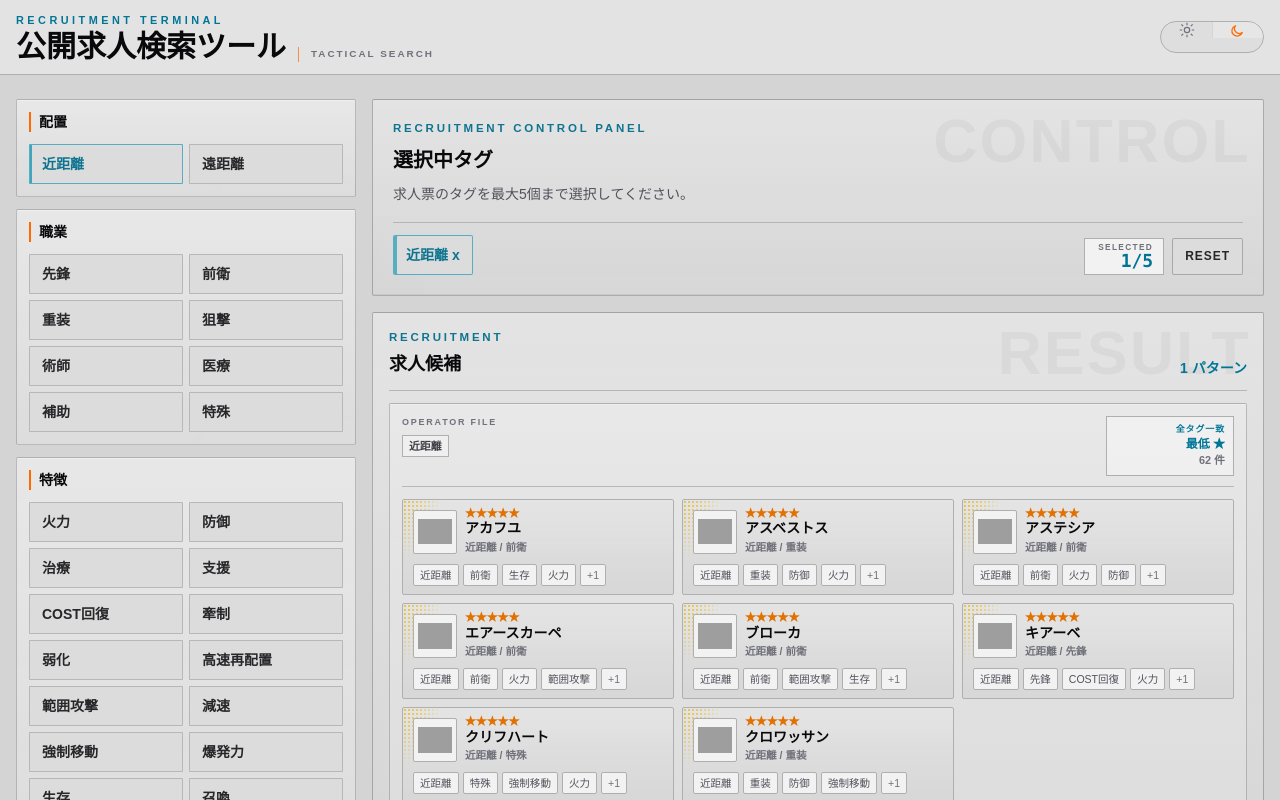
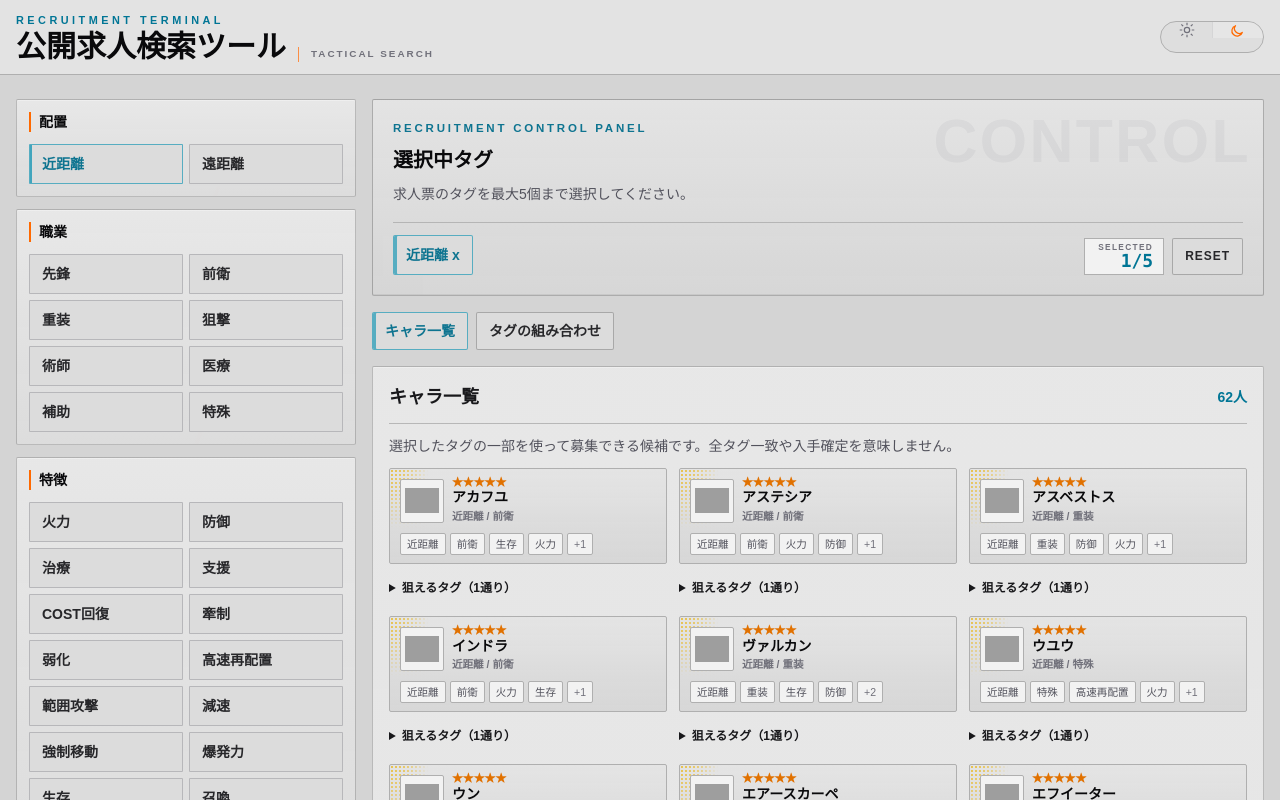
Before and after one commit to Assy0562/recruitment-terminal, a Next.js app: page / in a window 1280 px wide. Both pictures are taken after a click on the button "近距離". Shown: the top 800 px of the page. Built offline with nearby package versions, Linux system fonts and the light colour scheme; grey boxes are pictures that could not be loaded.

Commit message:
Add unique operator overview with result view switching

```diff
--- /dev/null
+++ b/src/components/OperatorCandidates.tsx
@@ -0,0 +1,40 @@
+import { getOperatorCandidates, getRarityLabel, type TagCombinationCandidate } from "@/lib/recruit";
+import { OperatorCard } from "./OperatorCard";
+
+export function OperatorCandidates({ candidates, hasSelection }: {
+  candidates: TagCombinationCandidate[];
+  hasSelection: boolean;
+}) {
+  const entries = getOperatorCandidates(candidates);
+  return (
+    <section className="terminal-panel terminal-panel-plain p-3 sm:p-4">
+      <div className="flex items-center justify-between gap-2 border-b pb-3 terminal-divider">
+        <h2 className="text-lg font-black">キャラ一覧</h2>
+        <span className="text-sm font-bold text-cyan-700 dark:text-cyan-300">{entries.length}人</span>
+      </div>
+      <p className="my-3 text-sm text-zinc-600 dark:text-zinc-400">
+        {hasSelection ? "選択したタグの一部を使って募集できる候補です。全タグ一致や入手確定を意味しません。" : "手元の求人タグを選ぶと、募集できるキャラを重複なしで表示します。"}
+      </p>
+      {hasSelection && entries.length === 0 ? <p>候補がありません。タグを選び直してください。</p> : null}
+      <div className="grid gap-3 md:grid-cols-2 xl:grid-cols-3">
+        {entries.map(({ operator, combinations }) => (
+          <article key={operator.id} className="min-w-0">
+            <OperatorCard operator={operator} />
+            {operator.rarity === 6 ? <p className="mt-1 text-xs font-bold text-orange-700 dark:text-orange-300">上級エリート必須</p> : null}
+            <details className="mt-2 text-xs">
+              <summary className="cursor-pointer py-2 font-semibold">狙えるタグ（{combinations.length}通り）</summary>
+              <ul className="space-y-2 border-l border-zinc-500/40 pl-2">
+                {combinations.map(combination => (
+                  <li key={combination.id}>
+                    <p className="font-semibold">{combination.tags.join(" ＋ ")}</p>
+                    <p className="mt-1 text-zinc-600 dark:text-zinc-400">最低{getRarityLabel(combination.minRarity)}・候補{combination.operators.length}人</p>
+                  </li>
+                ))}
+              </ul>
+            </details>
+          </article>
+        ))}
+      </div>
+    </section>
+  );
+}
--- a/src/components/RecruitmentApp.tsx
+++ b/src/components/RecruitmentApp.tsx
@@ -7,12 +7,14 @@ import tagCategoriesData from "@/data/tags.json";
 import { getTagCombinationCandidates } from "@/lib/recruit";
 import type { Operator, TagCategory } from "@/types/operator";
 import { CombinationCandidates } from "./CombinationCandidates";
+import { OperatorCandidates } from "./OperatorCandidates";
 import { SelectedTags } from "./SelectedTags";
 import { TagSelector } from "./TagSelector";
 
 const operators = operatorsData as Operator[];
 const tagCategories = tagCategoriesData as TagCategory[];
 const maxSelectedTags = 5;
+const resultViewStorageKey = "recruitment-terminal:result-view";
 const selectedTagsStorageKey = "recruitment-terminal:selected-tags";
 const validTags = new Set(tagCategories.flatMap((group) => group.tags));
 
@@ -29,12 +31,14 @@ function createSelectedTagsKey(selectedTags: string[]): string {
 
 export function RecruitmentApp() {
   const [selectedTags, setSelectedTags] = useState<string[]>([]);
+  const [resultView, setResultView] = useState<"operators" | "combinations">("operators");
   const [hasRestoredSelection, setHasRestoredSelection] = useState(false);
 
   // sessionStorageはブラウザでしか使えないため、初回表示後に復元する。
   useEffect(() => {
     queueMicrotask(() => {
       setSelectedTags(getStoredSelectedTags());
+      setResultView(readStorage("sessionStorage", resultViewStorageKey) === "combinations" ? "combinations" : "operators");
       setHasRestoredSelection(true);
     });
   }, []);
@@ -58,6 +62,11 @@ export function RecruitmentApp() {
   const combinationCandidates = useMemo(() => {
     return getTagCombinationCandidates(operators, selectedTags);
   }, [selectedTags]);
+
+  function changeResultView(view: "operators" | "combinations") {
+    setResultView(view);
+    writeStorage("sessionStorage", resultViewStorageKey, view);
+  }
 
   function toggleTag(tag: string) {
     setSelectedTags((currentTags) =>
@@ -89,11 +98,22 @@ export function RecruitmentApp() {
           selectedTags={selectedTags}
         />
         {hasRestoredSelection ? (
-          <CombinationCandidates
-            candidates={combinationCandidates}
-            key={selectedTagsKey}
-            selectedTags={selectedTags}
-          />
+          <>
+            <div className="flex gap-2">
+              {([ ["operators", "キャラ一覧"], ["combinations", "タグの組み合わせ"] ] as const).map(([view, label]) => (
+                <button key={view} type="button" onClick={() => changeResultView(view)}
+                  className={`terminal-button px-3 py-2 text-sm font-bold ${resultView === view ? "terminal-button-selected" : ""}`}>
+                  {label}
+                </button>
+              ))}
+            </div>
+            <div hidden={resultView !== "operators"}>
+              <OperatorCandidates key={selectedTagsKey} candidates={combinationCandidates} hasSelection={selectedTags.length > 0} />
+            </div>
+            <div hidden={resultView !== "combinations"}>
+              <CombinationCandidates candidates={combinationCandidates} key={selectedTagsKey} selectedTags={selectedTags} />
+            </div>
+          </>
         ) : null}
       </div>
     </main>
--- a/src/lib/recruit.ts
+++ b/src/lib/recruit.ts
@@ -127,3 +127,25 @@ function createCombinations(tags: string[], maxTagCount: number): string[][] {
 
   return combinations;
 }
+
+export type OperatorCandidate = {
+  operator: Operator;
+  combinations: TagCombinationCandidate[];
+};
+
+// Reuse the eligible combinations so the overview cannot broaden recruitment rules.
+export function getOperatorCandidates(candidates: TagCombinationCandidate[]): OperatorCandidate[] {
+  const byId = new Map<string, OperatorCandidate>();
+  for (const candidate of candidates) {
+    for (const operator of candidate.operators) {
+      const entry = byId.get(operator.id) ?? { operator, combinations: [] };
+      if (!entry.combinations.some(item => item.id === candidate.id)) {
+        entry.combinations.push(candidate);
+      }
+      byId.set(operator.id, entry);
+    }
+  }
+  return [...byId.values()].sort((a, b) =>
+    b.operator.rarity - a.operator.rarity || a.operator.name.localeCompare(b.operator.name, "ja")
+  );
+}
```
Also changed, not shown: 3 other files (tests, documents, lock files or other folders).
